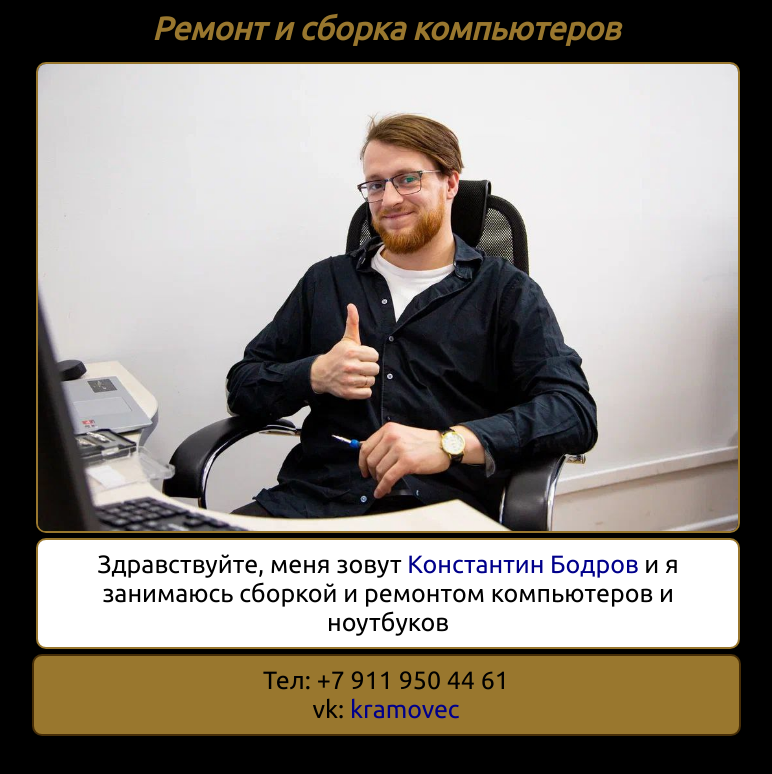
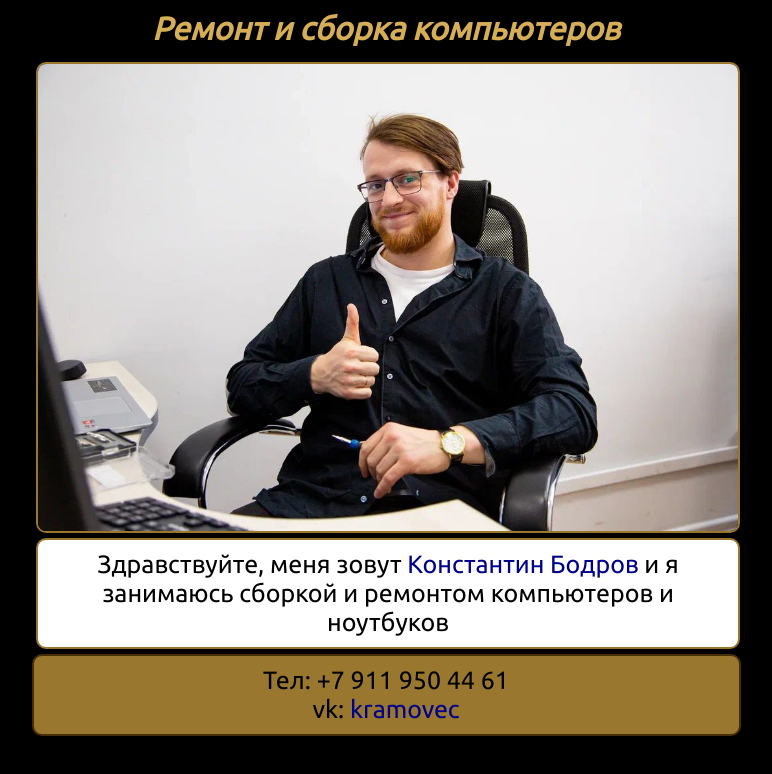
Before and after one commit to TemZaraza/Lec, a plain HTML site: page index.html in a window 1280 px wide. Shown: the whole page, without its empty margins (254-1026 px from the left). Drawn offline with Linux system fonts and the light colour scheme.

Commit message:
Font color updated

```diff
--- a/styles/style.css
+++ b/styles/style.css
@@ -47,7 +47,7 @@ body {
 	width: 83%;
 	margin: auto;
 	font-family: 'Ubuntu';
-	color: #99772e;
+	color: #d6ae57;
 	text-align: center;
 	font-style: italic;
 	height: 100%;
```
